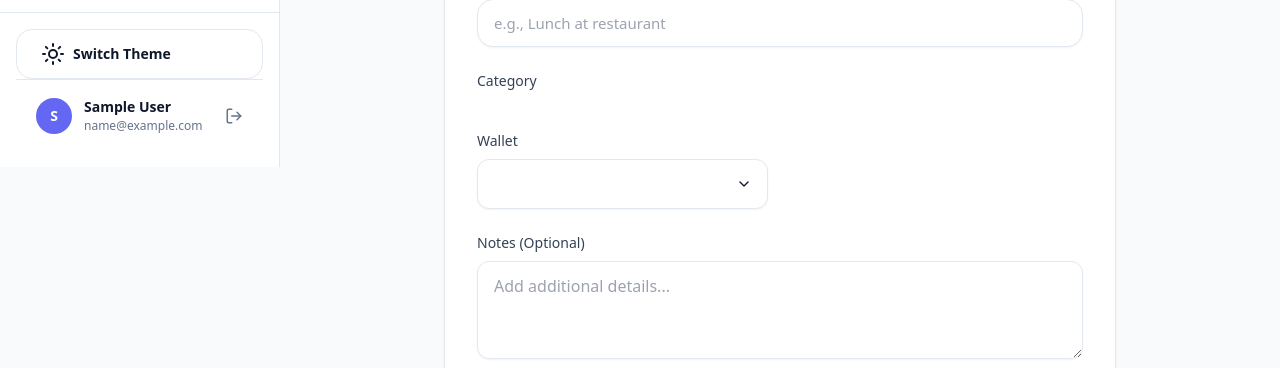
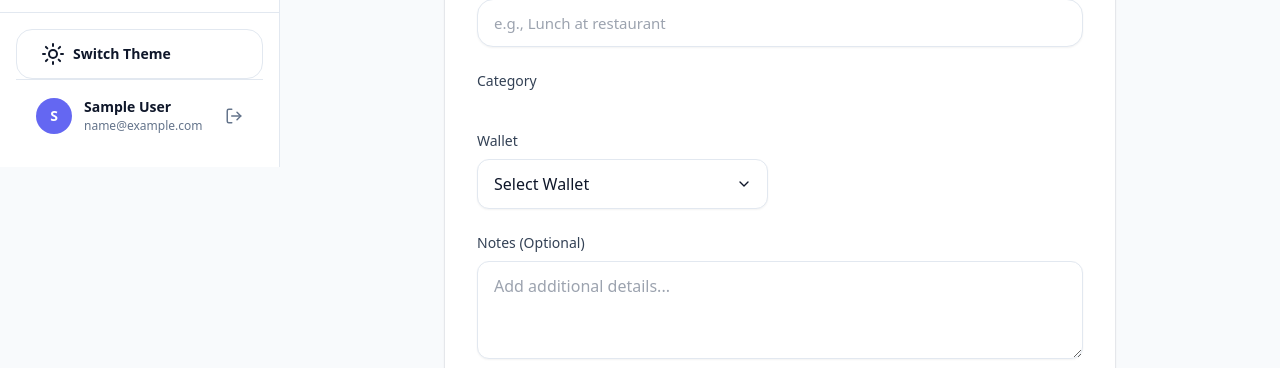
Before and after one commit to NANA-PREMPEH/FinancialTracker, a Flask app: page /add in a window 1280 px wide. Shown: the part 633-1001 px from the top of the page. Run offline with Flask 3, Linux system fonts and the light colour scheme; the visitor is signed in with stand-in values (Sample User, id 1); data that the repository does not hold is empty; some libraries are stand-ins or nearby versions.

Commit message:
Implement "Select Wallet" Placeholder

```diff
--- a/app/routes_expenses.py
+++ b/app/routes_expenses.py
@@ -20,7 +20,11 @@ def register_routes(main):
             description = request.form.get('description')
             category_id_str = request.form.get('category')
             category_id = int(category_id_str) if category_id_str else Category.query.filter_by(user_id=current_user.id).first().id
-            wallet_id = int(request.form.get('wallet', 1))
+            wallet_id_str = request.form.get('wallet')
+            if not wallet_id_str:
+                flash('Please select a wallet!', 'error')
+                return redirect(url_for('main.add_expense'))
+            wallet_id = int(wallet_id_str)
             date_str = request.form.get('date')
             notes = request.form.get('notes', '')
             tags = request.form.get('tags', '')
--- a/app/templates/add_expense.html
+++ b/app/templates/add_expense.html
@@ -93,8 +93,9 @@
                 <label id="wallet-label" for="wallet" class="block text-sm font-medium text-text-muted mb-2">Wallet</label>
                 <div class="relative">
                     <select id="wallet" name="wallet" required class="w-full px-4 py-3 bg-surface text-text border border-border rounded-xl focus:outline-none focus:border-primary focus:ring-1 focus:ring-primary transition-colors appearance-none shadow-sm cursor-pointer">
+                        <option value="" disabled selected>Select Wallet</option>
                         {% for wallet in wallets %}
-                        <option value="{{ wallet.id }}" {% if loop.first %}selected{% endif %}>
+                        <option value="{{ wallet.id }}">
                             {{ wallet.name }} ({{ wallet.currency }} {{ "{:,.2f}".format(wallet.balance) }})
                         </option>
                         {% endfor %}
@@ -109,6 +110,7 @@
                 <label for="to_wallet" class="block text-sm font-medium text-text-muted mb-2">To Wallet</label>
                 <div class="relative">
                     <select id="to_wallet" name="to_wallet" class="w-full px-4 py-3 bg-surface text-text border border-border rounded-xl focus:outline-none focus:border-primary focus:ring-1 focus:ring-primary transition-colors appearance-none shadow-sm cursor-pointer">
+                        <option value="" disabled selected>Select Destination Wallet</option>
                         {% for wallet in wallets %}
                         <option value="{{ wallet.id }}">
                             {{ wallet.name }} ({{ wallet.currency }} {{ "{:,.2f}".format(wallet.balance) }})
```
